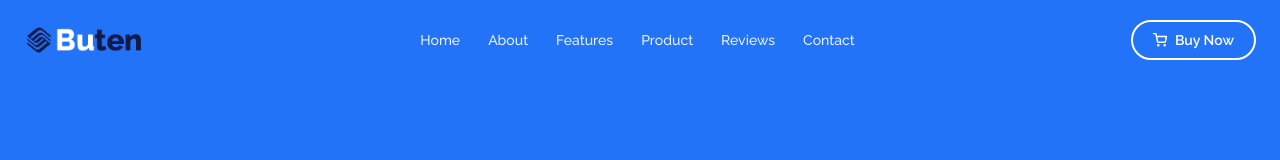
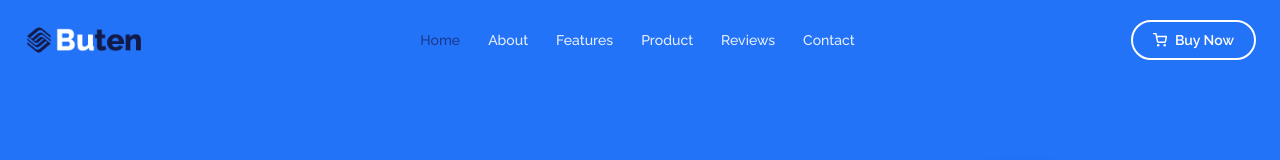
Before and after one commit to UmmeNahida/buten-watch, a Next.js app: page / in a window 1280 px wide. Shown: the top 160 px of the page. Built offline with nearby package versions, Linux system fonts and the light colour scheme.

Commit message:
feat(navigation): Add active section tracking to header navigation

```diff
--- a/components/Shared/Header.tsx
+++ b/components/Shared/Header.tsx
@@ -15,11 +15,32 @@ const navLinks = [
 
 export const Header = () => {
   const [scrolled, setScrolled] = useState(false);
+  const [activeSection, setActiveSection] = useState("home");
 
   useEffect(() => {
     const onScroll = () => setScrolled(window.scrollY > 10);
     window.addEventListener("scroll", onScroll, { passive: true });
     return () => window.removeEventListener("scroll", onScroll);
+  }, []);
+
+  useEffect(() => {
+    const sectionIds = navLinks.map((l) => l.toLowerCase());
+    const observers: IntersectionObserver[] = [];
+
+    sectionIds.forEach((id) => {
+      const el = document.getElementById(id);
+      if (!el) return;
+      const observer = new IntersectionObserver(
+        ([entry]) => {
+          if (entry.isIntersecting) setActiveSection(id);
+        },
+        { rootMargin: "-40% 0px -55% 0px", threshold: 0 },
+      );
+      observer.observe(el);
+      observers.push(observer);
+    });
+
+    return () => observers.forEach((o) => o.disconnect());
   }, []);
 
   return (
@@ -46,19 +67,27 @@ export const Header = () => {
 
         {/* Nav links */}
         <nav className="hidden md:flex items-center gap-7">
-          {navLinks.map((link) => (
+          {navLinks.map((link) => {
+            const id = link.toLowerCase();
+            const isActive = activeSection === id;
+            return (
               <Link
                 key={link}
-              href={`#${link.toLowerCase()}`}
+                href={`#${id}`}
                 className={`text-sm font-medium transition-colors ${
-                scrolled
-                  ? "text-gray-500 hover:text-gray-900"
+                  isActive
+                    ? scrolled
+                      ? "text-blue-600"
+                      : "text-blue-900"
+                    : scrolled
+                      ? "text-gray-500 hover:text-blue-600"
                       : "text-white/90 hover:text-white"
-              } ${link === "Home" ? (scrolled ? "text-gray-900" : "text-white") : ""}`}
+                }`}
               >
                 {link}
               </Link>
-          ))}
+            );
+          })}
         </nav>
 
         {/* CTA */}
--- a/components/Shared/Hero.tsx
+++ b/components/Shared/Hero.tsx
@@ -2,7 +2,10 @@ import Image from "next/image";
 
 export const Hero = () => {
   return (
-    <section className="relative min-h-screen bg-white overflow-hidden flex items-center pt-16">
+    <section
+      id="home"
+      className="relative min-h-screen bg-white overflow-hidden flex items-center pt-16"
+    >
       {/* Banner background */}
       <div className="absolute inset-0 z-0">
         <Image
```
Lines whose indentation alone changed are shown as unchanged.
